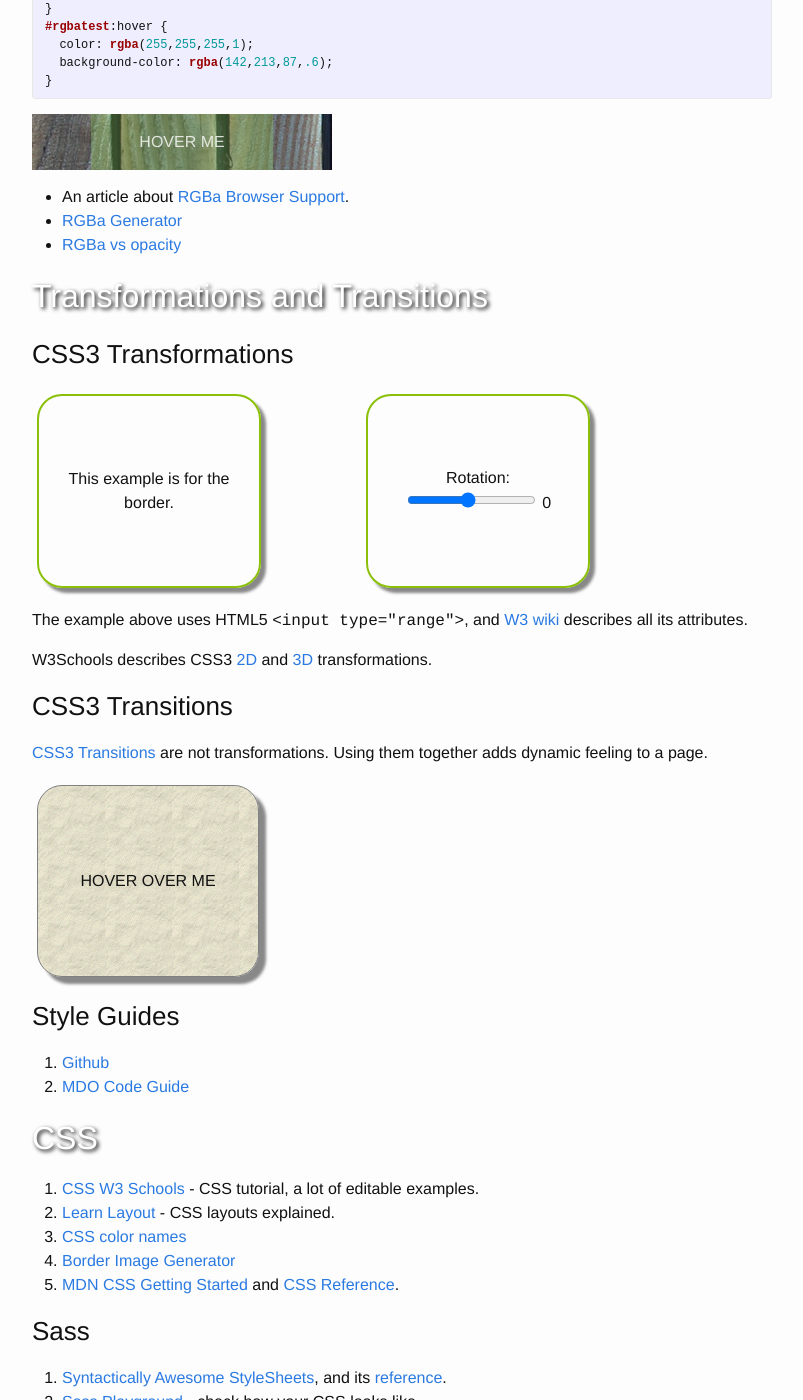
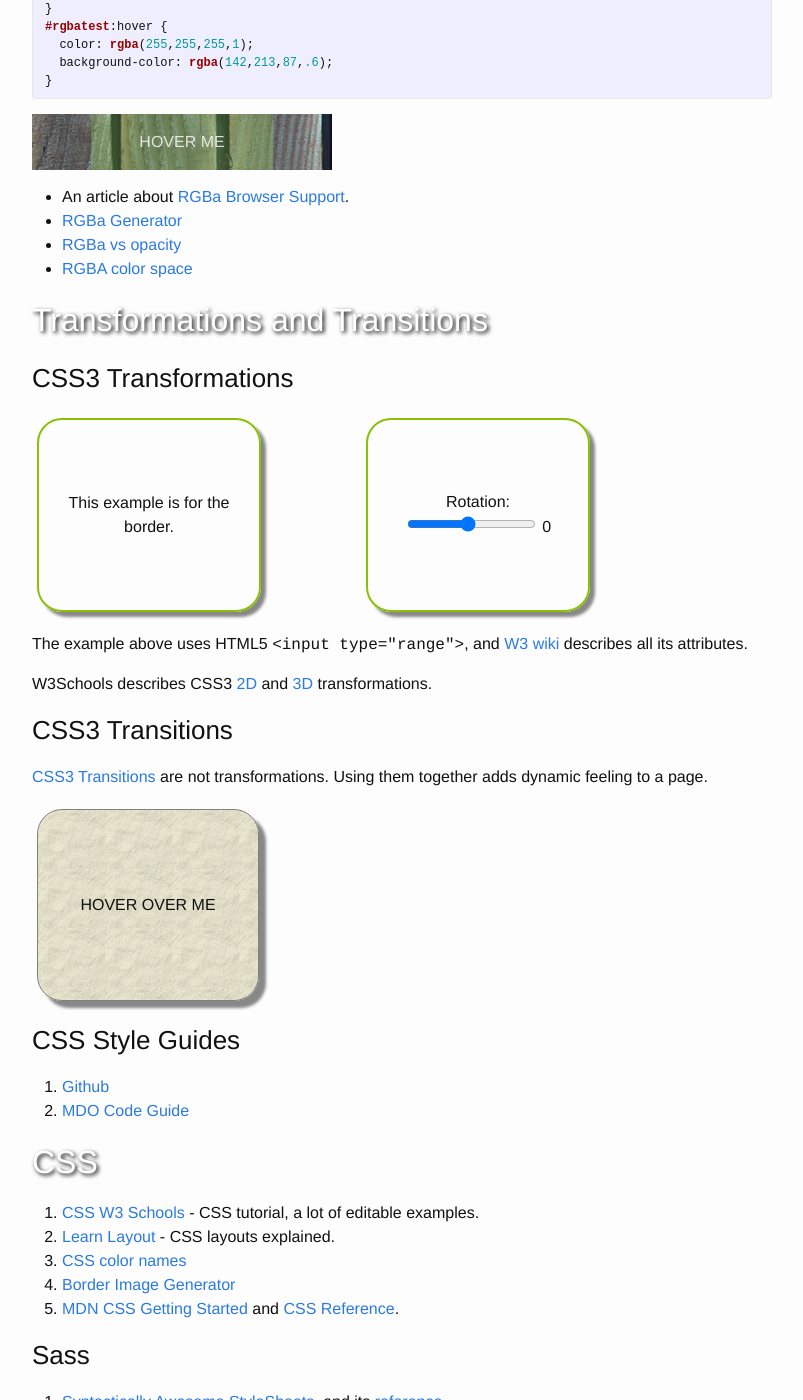
Before and after one commit to jkedra/jkedra.github.io, a Jekyll site: the page built from _posts/2016-01-20-css.md, in a window 1280 px wide and 1400 px high, scrolled down 2680 px. Shown: the whole window, without its empty margins (238-1041 px from the left). Built offline with Jekyll 4.4.1, drawn with Linux system fonts in a browser that asks for light colours.

Commit message:
more on RGBa

```diff
--- a/_posts/2016-01-20-css.md
+++ b/_posts/2016-01-20-css.md
@@ -169,6 +169,7 @@
 * An article about [RGBa Browser Support](https://css-tricks.com/rgba-browser-support/).
 * [RGBa Generator](http://www.cssportal.com/css3-rgba-generator/)
 * [RGBa vs opacity](https://24ways.org/2009/working-with-rgba-colour)
+* [RGBA color space](we:)
 
 
 ## Transformations and Transitions
@@ -206,9 +207,9 @@
 
 <p class="clearb"></p>
 
-### Style Guides
+### CSS Style Guides
 1. [Github](https://github.com/styleguide)
-2. [MDO Code Guide](http://codeguide.co)
+2. [MDO Code Guide](http://codeguide.co/#css)
 
 
 ## CSS
```
